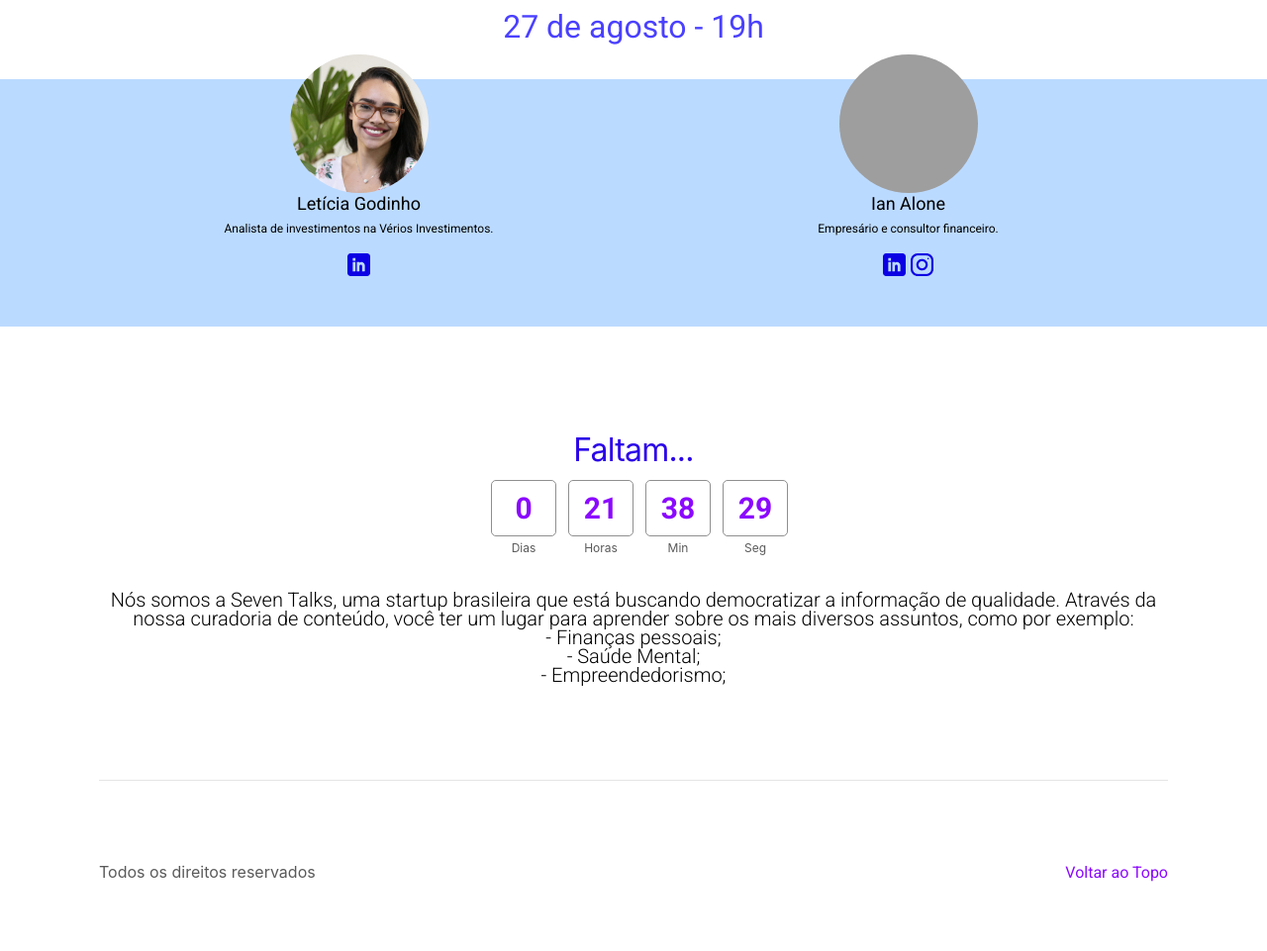
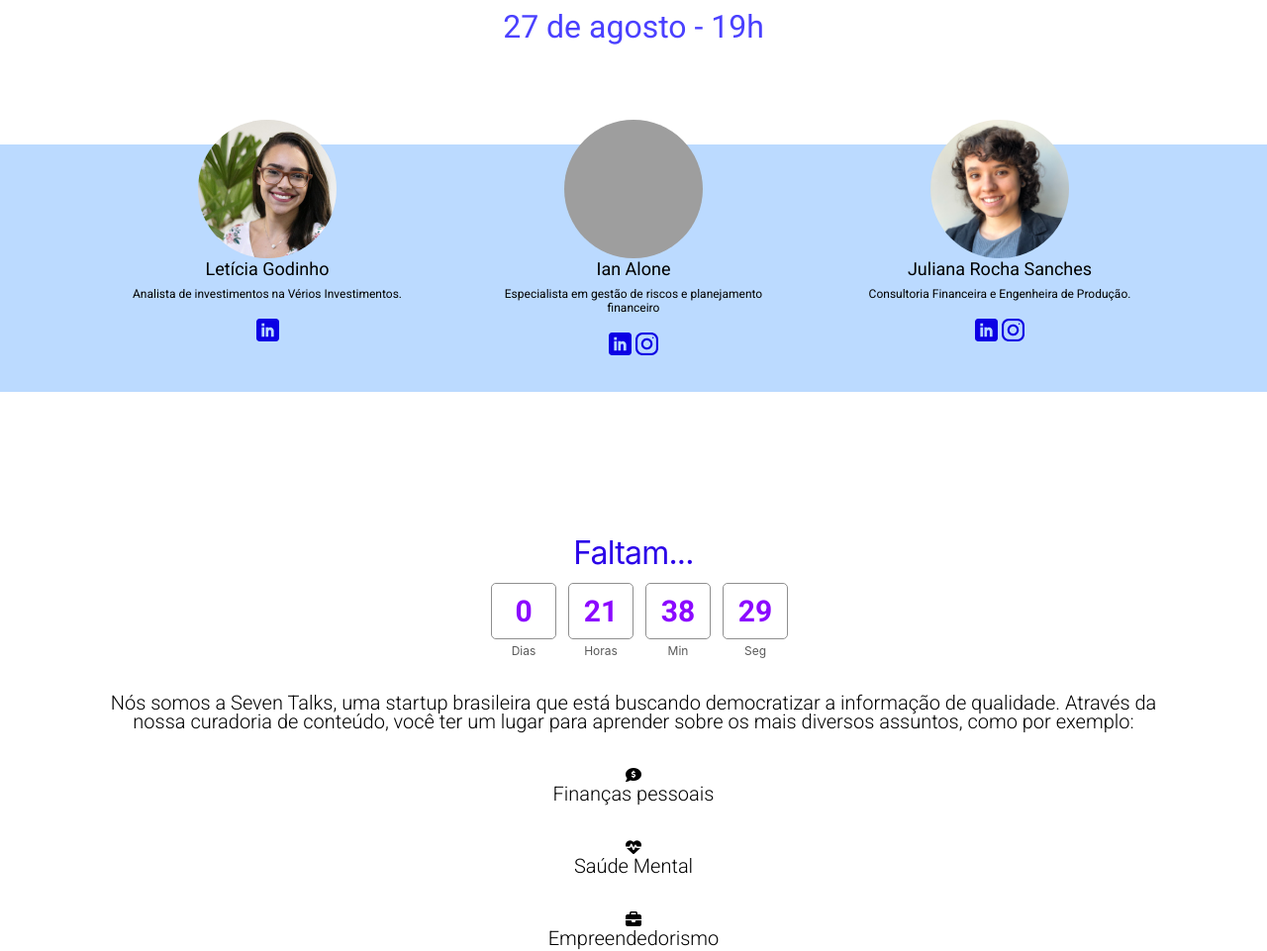
Before and after one commit to bahguima/seventalks, a plain HTML site: page index.html in a window 1280 px wide. Shown: the part 1160-2121 px from the top of the page at 99% size. Drawn offline with nearby package versions, Linux system fonts and the light colour scheme; grey boxes are pictures that could not be loaded.

Commit message:
nova palestrante

```diff
--- a/index.html
+++ b/index.html
@@ -154,7 +154,7 @@
                        <h2 class="nomePalestrante">Dra. Adriana de Araújo</h2>
             <p class="bioPalestrante"> Psicóloga no Brasil e em Portugal, escritora e palestrante internacional.</p>
             <img style="list-style: none; margin: auto;"><a href="https://www.instagram.com/coerenciaemocional" target="_blank"><img src="img/linkedin.png"></a>
-                 <BR>
+
 	            </div>
           </div><!-- /.col-lg-4 -->
 
@@ -166,29 +166,40 @@
         <div class="row">
 
           <div class ="dia2">
-            <h2>27 de agosto - 19h</h2>
+            <h2>27 de agosto - 19h</h2><br><br>
           </div>
         </div>
         <div class="row">
         <img class="img_rec_a" src="img/Rec_a.png" alt="" title="">
-          <div class="col-lg-6">
+          <div class="col-lg-4">
 
             <div class="top-info text-center">
             <img class="bd-placeholder-img rounded-circle" width="140" height="140" src="img/palestrante3.jpeg"><title>Letícia Godinho</title><rect width="100%" height="100%" fill="#4A40FF"/><text x="50%" y="50%" fill="#777" dy=".3em"></text></img>
             <h2 class="nomePalestrante">Letícia Godinho</h2>
             <p class="bioPalestrante">Analista de investimentos na Vérios Investimentos.</p>
-            <img style="list-style: none; margin: auto;"><a href="https://www.instagram.com/coerenciaemocional" target="_blank"><img src="img/linkedin_a.png"></a>
+            <img style="list-style: none; margin: auto;"><a href="https://www.linkedin.com/in/letícia-godinho-29778b137/" target="_blank"><img src="img/linkedin_a.png"></a>
           </div>
-          </div><br><br><!-- /.col-lg-4 -->
-          <div class="col-lg-6" style= "margin: auto;">
+          </div><!-- /.col-lg-4 -->
+          <div class="col-lg-4" >
             <div class="top-info text-center">
-            <img class="bd-placeholder-img rounded-circle" style= "margin: auto;"width="140" height="140" src="img/palestrante5.jpg"><title>Ian Alone</title><rect width="100%" height="100%" fill="#4A40FF"/><text x="50%" y="50%" fill="#777" dy=".3em"></text></img>
+            <img class="bd-placeholder-img rounded-circle" width="140" height="140" src="img/palestrante5.jpg"><title>Ian Alone</title><rect width="100%" height="100%" fill="#4A40FF"/><text x="50%" y="50%" fill="#777" dy=".3em"></text></img>
                       <h2 class="nomePalestrante">Ian Alone</h2>
-            <p class="bioPalestrante">Empresário e consultor financeiro.</p>
+            <p class="bioPalestrante">Especialista em gestão de riscos e planejamento financeiro</p>
           </div>
              <div class="top-info text-center">
                   <img style="list-style: none; margin: auto;" ><a href="https://www.linkedin.com/in/ianalone/" target="_blank"><img src="img/linkedin_a.png"></a>
-                  <img style="list-style: none; margin: auto;"><a href="https://www.instagram.com/coerenciaemocional" target="_blank"><img src="img/instagram_a.png"></a> <BR>
+                  <img style="list-style: none; margin: auto;"><a href="https://www.instagram.com/ianalone/" target="_blank"><img src="img/instagram_a.png"></a>
+	            </div>
+          </div><!-- /.col-lg-4 -->
+          <div class="col-lg-4" >
+            <div class="top-info text-center">
+            <img class="bd-placeholder-img rounded-circle" width="140" height="140" src="img/palestrante6.jpg"><title>Juliana Rocha Sanches</title><rect width="100%" height="100%" fill="#4A40FF"/><text x="50%" y="50%" fill="#777" dy=".3em"></text></img>
+                      <h2 class="nomePalestrante">Juliana Rocha Sanches</h2>
+            <p class="bioPalestrante">Consultoria Financeira e  Engenheira de Produção.</p>
+          </div>
+             <div class="top-info text-center">
+                  <img style="list-style: none; margin: auto;" ><a href="https://www.linkedin.com/in/julianarochasanches/" target="_blank"><img src="img/linkedin_a.png"></a>
+                  <img style="list-style: none; margin: auto;"><a href="https://www.instagram.com/julianarsanches/" target="_blank"><img src="img/instagram_a.png"></a>
 	            </div>
           </div><!-- /.col-lg-4 -->
         </div><!-- /.row -->
@@ -224,7 +235,8 @@
           <div class="row featurette">
             <div class="col-md-12">
 
-              <p class="lead">Nós somos a Seven Talks, uma startup brasileira que está buscando democratizar a informação de qualidade. Através da nossa curadoria de conteúdo, você ter um lugar para aprender sobre os mais diversos assuntos, como por exemplo: <br>- Finanças pessoais; <br>- Saúde Mental; <br> - Empreendedorismo; </p>
+              <p class="lead">Nós somos a Seven Talks, uma startup brasileira que está buscando democratizar a informação de qualidade. Através da nossa curadoria de conteúdo, você ter um lugar para aprender sobre os mais diversos assuntos, como por exemplo:</p> <br>
+              <i class="fas fa-comment-dollar"></i> <p class="lead">Finanças pessoais</p> <br><i class="fas fa-heartbeat"></i> <p class="lead">Saúde Mental</p><br><i class="fas fa-briefcase"></i> <p class="lead">Empreendedorismo</p>
             </div>
 
           </div>
```
Also changed, not shown: img/palestrante6.jpg (added).
